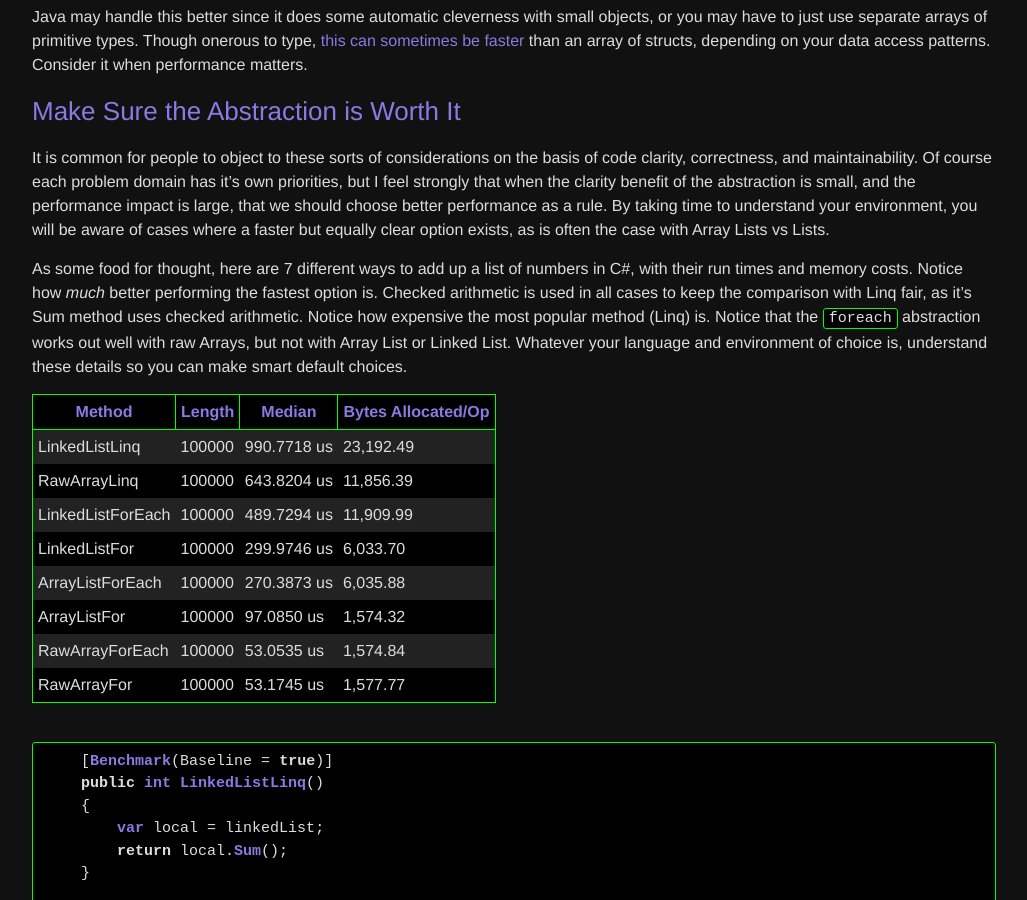
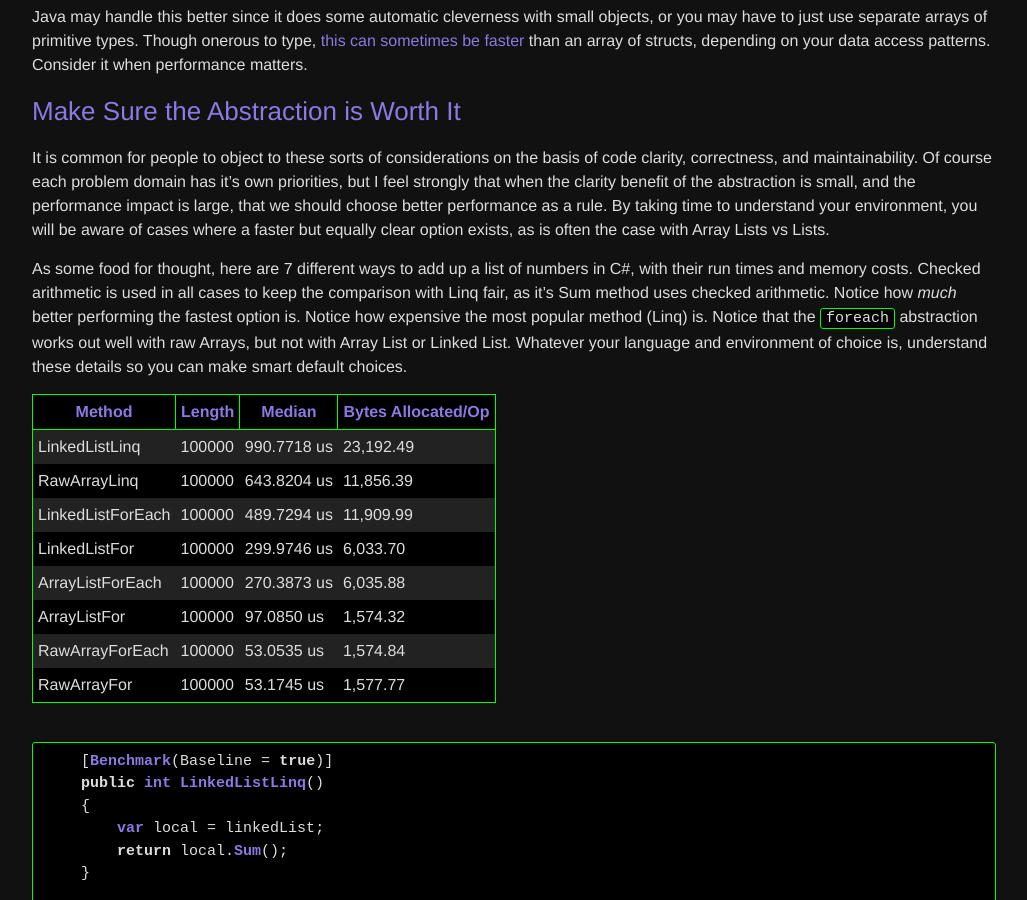
Before and after one commit to jackmott/jackmott.github.io, a Jekyll site: the page built from _posts/2016-8-20-when-bigo-foolsya.markdown, in a window 1280 px wide and 900 px high, scrolled down 4870 px. Shown: the whole window, without its empty margins (126-1153 px from the left). Built offline with Jekyll 4.4.1, drawn with Linux system fonts in a browser that asks for light colours.

Commit message:
production

```diff
--- a/_posts/2016-8-20-when-bigo-foolsya.markdown
+++ b/_posts/2016-8-20-when-bigo-foolsya.markdown
@@ -317,8 +317,9 @@ priorities, but I feel strongly that when the clarity benefit of the abstraction
 By taking time to understand your environment, you will be aware of cases where a faster but equally clear option exists, as is often the case with Array Lists vs Lists.
 
 
-As some food for thought, here are 7 different ways to add up a list of numbers in C#, with their run times and memory costs. Notice how *much* better performing the fastest option is.
-Checked arithmetic is used in all cases to keep the comparison with Linq fair, as it's Sum method uses checked arithmetic. Notice how expensive the most popular method (Linq) is. Notice
+As some food for thought, here are 7 different ways to add up a list of numbers in C#, with their run times and memory costs.
+Checked arithmetic is used in all cases to keep the comparison with Linq fair, as it's Sum method uses checked arithmetic. Notice how *much* better performing the fastest option is.
+Notice how expensive the most popular method (Linq) is. Notice
 that the `foreach` abstraction works out well with raw Arrays, but not with Array List or Linked List.  Whatever your language and environment of choice is, understand these details so you can
 make smart default choices.
 
```
